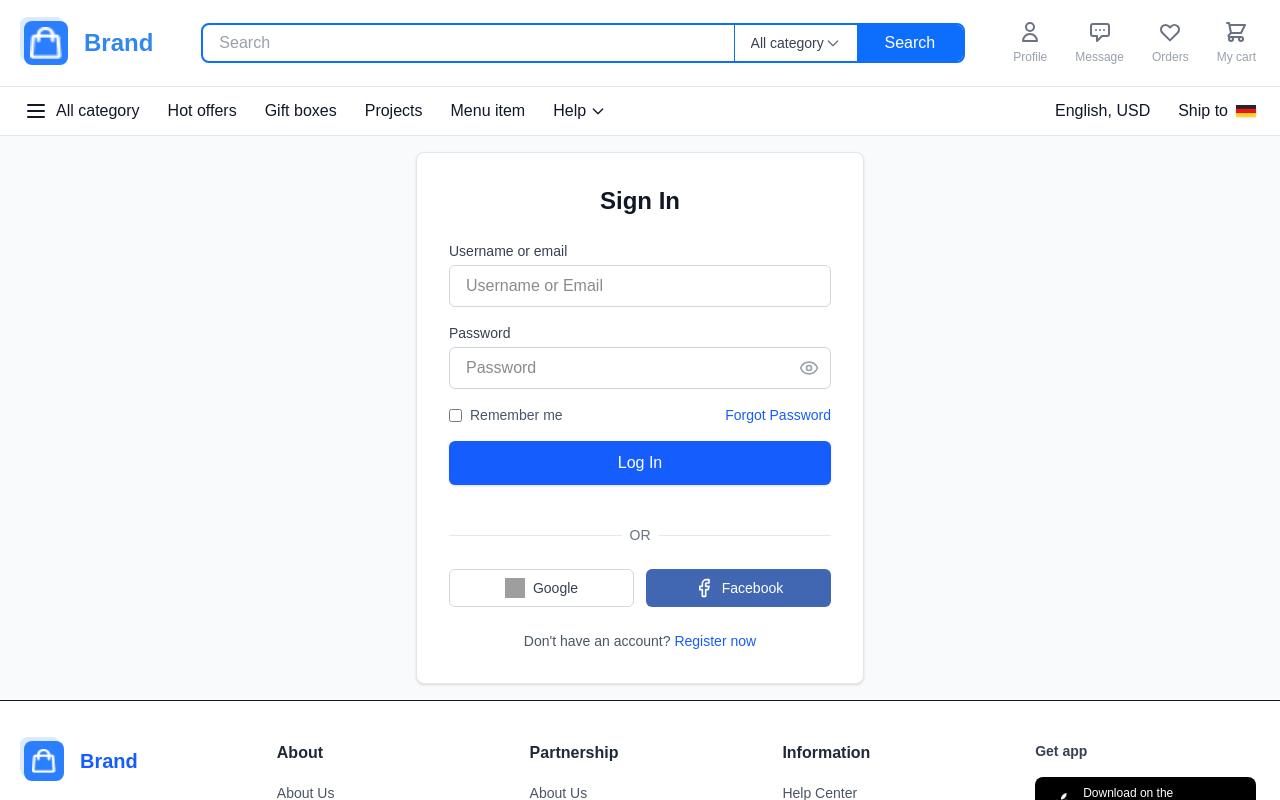
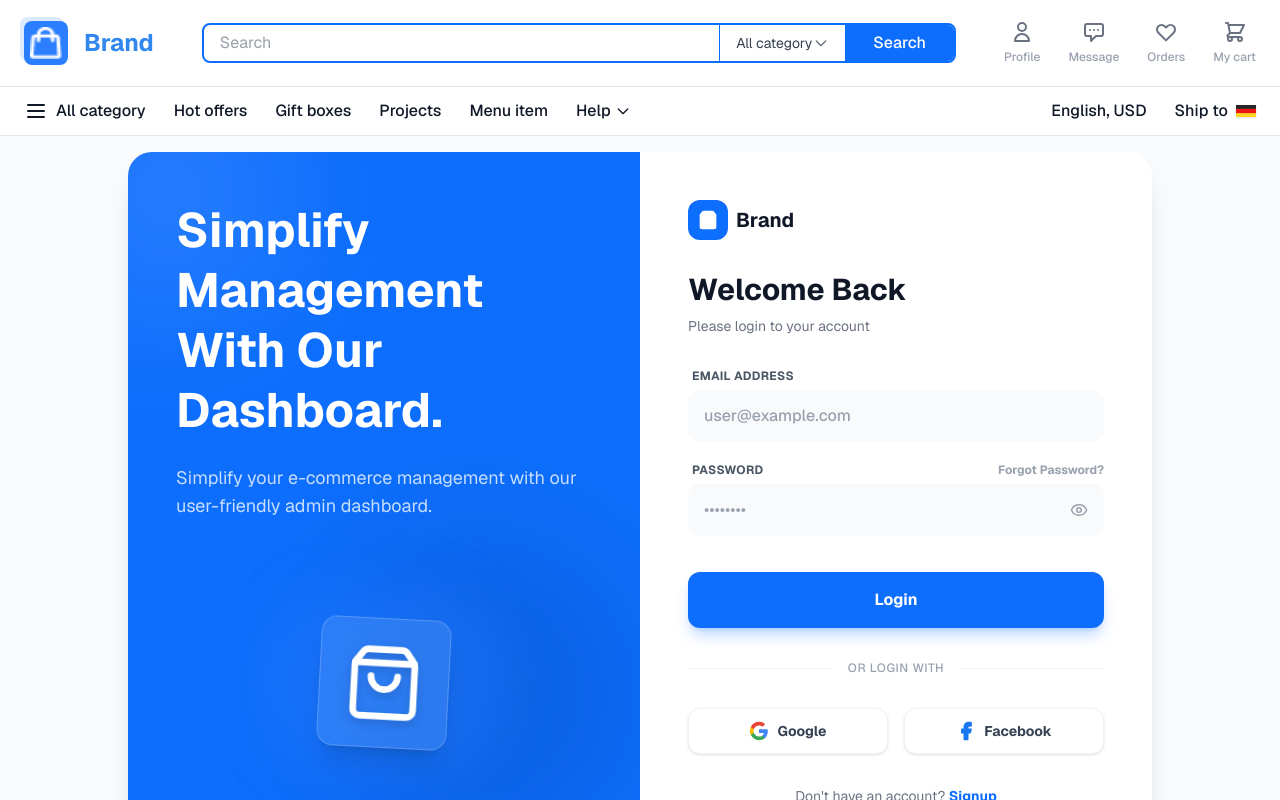
Before and after one commit to Jawad374/ecommerce-fullstack-design, a Next.js app: page /login in a window 1280 px wide. Shown: the top 800 px of the page. Built offline with nearby package versions, Linux system fonts and the light colour scheme; grey boxes are pictures that could not be loaded.

Commit message:
login page

```diff
--- a/app/login/page.js
+++ b/app/login/page.js
@@ -2,7 +2,7 @@
 
 import { useState } from 'react';
 import Link from 'next/link';
-import { Eye, EyeOff, Facebook, Linkedin } from 'lucide-react';
+import { Eye, EyeOff, Facebook, Lock, User, Mail, ShoppingBag } from 'lucide-react';
 import Header from '@/components/layout/Header';
 import Footer from '@/components/layout/Footer';
 import { useRouter } from 'next/navigation';
@@ -14,7 +14,8 @@ export default function LoginPage() {
 
   // Form states
   const [formData, setFormData] = useState({
-    username: '',
+    name: '',
+    surname: '',
     email: '',
     password: '',
     confirmPassword: '',
@@ -31,17 +32,15 @@ export default function LoginPage() {
 
   const handleSubmit = (e) => {
     e.preventDefault();
-    // Here you would typically handle the API call
     console.log('Form submitted:', formData, isLogin ? 'Login' : 'Register');
-
-    // Simulate successful login/register
     router.push('/');
   };
 
   const toggleMode = () => {
     setIsLogin(!isLogin);
     setFormData({
-      username: '',
+      name: '',
+      surname: '',
       email: '',
       password: '',
       confirmPassword: '',
@@ -50,166 +49,187 @@ export default function LoginPage() {
   };
 
   return (
-    <div className="min-h-screen bg-gray-50 flex flex-col">
+    <div className="min-h-screen bg-gray-50 flex flex-col font-sans">
+      <div className="hidden md:block">
         <Header />
+      </div>
 
       <div className="flex-1 flex items-center justify-center p-4">
-        <div className="bg-white rounded-lg shadow-sm border border-gray-200 w-full max-w-md p-6 md:p-8">
+        {/* Main Card */}
+        <div className="bg-white rounded-3xl shadow-xl w-full max-w-5xl overflow-hidden grid md:grid-cols-2 md:min-h-150">
 
-          <h2 className="text-2xl font-bold text-gray-900 mb-6 text-center">
-            {isLogin ? 'Sign In' : 'Register'}
+        {/* Left Side - Blue Banner */}
+        <div className="hidden md:flex bg-[#0D6EFD] p-8 md:p-12 text-white flex-col justify-center relative overflow-hidden">
+           {/* Abstract Circles/Decorations */}
+           <div className="absolute top-0 left-0 w-full h-full opacity-10 pointer-events-none">
+              <div className="absolute -top-20 -left-20 w-60 h-60 rounded-full bg-white blur-3xl"></div>
+              <div className="absolute bottom-0 right-0 w-80 h-80 rounded-full bg-black blur-3xl"></div>
+           </div>
+
+           <div className="relative z-10 mb-10">
+              <h1 className="text-4xl md:text-5xl font-bold mb-6 leading-tight">
+                {isLogin ? 'Simplify Management With Our Dashboard.' : 'Join Our Growing Community Today.'}
+              </h1>
+              <p className="text-blue-100 text-lg opacity-90">
+                {isLogin
+                  ? 'Simplify your e-commerce management with our user-friendly admin dashboard.'
+                  : 'Start your journey with us and experience seamless shopping and management.'
+                }
+              </p>
+           </div>
+
+           {/* Placeholder for 3D Illustration */}
+           <div className="relative z-10 flex-1 flex items-center justify-center">
+             {/* Using a simple CSS composition to mimic the "people" or just a placeholder if image missing */}
+              <div className="w-64 h-48 bg-blue-500/30 rounded-full blur-xl absolute top-1/2 left-1/2 transform -translate-x-1/2 -translate-y-1/2"></div>
+              <div className="relative">
+                 {/* Replaced specific 3D image with a composed cart illustration using icons/css shapes */}
+                 <div className="bg-white/10 backdrop-blur-sm p-6 rounded-2xl border border-white/20 shadow-xl transform rotate-3 hover:rotate-0 transition-transform duration-500">
+                    <ShoppingBag size={80} className="text-white drop-shadow-lg" />
+                 </div>
+              </div>
+           </div>
+        </div>
+
+        {/* Right Side - Form Section */}
+        <div className="p-6 sm:p-8 md:p-12 flex flex-col justify-center bg-white">
+
+            {/* Logo area */}
+            <div className="flex justify-center md:justify-start mb-8">
+               <div className="flex items-center gap-2">
+                  <div className="w-10 h-10 bg-[#0D6EFD] rounded-xl flex items-center justify-center text-white">
+                    <ShoppingBag size={20} fill="currentColor" />
+                  </div>
+                  <span className="text-xl font-bold text-gray-900">Brand</span>
+               </div>
+            </div>
+
+            <div className="mb-8 text-center md:text-left">
+              <h2 className="text-3xl font-bold text-gray-900 mb-2">
+                {isLogin ? 'Welcome Back' : 'Create Account'}
               </h2>
+              <p className="text-gray-500 text-sm">
+                {isLogin ? 'Please login to your account' : 'Fill in your details to get started'}
+              </p>
+            </div>
 
-          <form onSubmit={handleSubmit} className="space-y-4">
-
-            {/* Username (Register only) */}
+            <form onSubmit={handleSubmit} className="space-y-5">
                 {!isLogin && (
+                    <div className="grid grid-cols-2 gap-4">
                         <div>
-                <label className="block text-sm font-medium text-gray-700 mb-1">Username</label>
+                         <label className="sr-only">First Name</label>
                          <input
                            type="text"
-                  name="username"
-                  placeholder="Username"
-                  value={formData.username}
+                           name="name"
+                           placeholder="First Name"
+                           value={formData.name}
                            onChange={handleChange}
-                  className="w-full px-4 py-2 border border-gray-300 rounded-md focus:ring-blue-500 focus:border-blue-500 outline-none transition-colors"
-                  required={!isLogin}
+                           className="w-full bg-gray-50 text-gray-900 px-4 py-3.5 rounded-xl border-none outline-none focus:ring-2 focus:ring-blue-500/20 transition-all font-medium placeholder:text-gray-400"
                          />
+                        </div>
+                        <div>
+                         <label className="sr-only">Last Name</label>
+                         <input
+                           type="text"
+                           name="surname"
+                           placeholder="Last Name"
+                           value={formData.surname}
+                           onChange={handleChange}
+                           className="w-full bg-gray-50 text-gray-900 px-4 py-3.5 rounded-xl border-none outline-none focus:ring-2 focus:ring-blue-500/20 transition-all font-medium placeholder:text-gray-400"
+                         />
+                        </div>
                     </div>
                 )}
 
-            {/* Email */}
                 <div>
-              <label className="block text-sm font-medium text-gray-700 mb-1">Username or email</label>
+                    <label className="block text-xs font-bold text-gray-600 uppercase tracking-wide mb-1.5 ml-1">
+                        {isLogin ? "Email Address" : "Email"}
+                    </label>
                     <input
-                type="text" // user might use username or email
+                        type="text"
                         name="email"
-                placeholder="Username or Email"
+                        placeholder="user@example.com"
                         value={formData.email}
                         onChange={handleChange}
-                className="w-full px-4 py-2 border border-gray-300 rounded-md focus:ring-blue-500 focus:border-blue-500 outline-none transition-colors"
-                required
+                        className="w-full bg-gray-50 text-gray-900 px-4 py-3.5 rounded-xl border-none outline-none focus:ring-2 focus:ring-blue-500/20 transition-all font-medium placeholder:text-gray-400"
                     />
                 </div>
 
-            {/* Password */}
                 <div>
-              <label className="block text-sm font-medium text-gray-700 mb-1">Password</label>
+                    <div className="flex justify-between items-center mb-1.5 ml-1">
+                        <label className="block text-xs font-bold text-gray-600 uppercase tracking-wide">
+                            Password
+                        </label>
+                        {isLogin && <button type="button" className="text-xs font-bold text-gray-400 hover:text-[#0D6EFD]">Forgot Password?</button>}
+                    </div>
                     <div className="relative">
                         <input
                             type={showPassword ? 'text' : 'password'}
                             name="password"
-                  placeholder="Password"
+                            placeholder="••••••••"
                             value={formData.password}
                             onChange={handleChange}
-                  className="w-full px-4 py-2 border border-gray-300 rounded-md focus:ring-blue-500 focus:border-blue-500 outline-none transition-colors"
-                  required
+                            className="w-full bg-gray-50 text-gray-900 px-4 py-3.5 rounded-xl border-none outline-none focus:ring-2 focus:ring-blue-500/20 transition-all font-medium placeholder:text-gray-400"
                         />
                         <button
                             type="button"
                             onClick={() => setShowPassword(!showPassword)}
-                  className="absolute right-3 top-1/2 -translate-y-1/2 text-gray-400 hover:text-gray-600"
+                            className="absolute right-4 top-1/2 -translate-y-1/2 text-gray-400 hover:text-gray-600"
                         >
-                  {showPassword ? <EyeOff size={20} /> : <Eye size={20} />}
+                            {showPassword ? <EyeOff size={18} /> : <Eye size={18} />}
                         </button>
                     </div>
                 </div>
 
-            {/* Confirm Password (Register only) */}
-            {!isLogin && (
-              <div>
-                <label className="block text-sm font-medium text-gray-700 mb-1">Repeat password</label>
-                <div className="relative">
-                  <input
-                    type={showPassword ? 'text' : 'password'}
-                    name="confirmPassword"
-                    placeholder="Repeat password"
-                    value={formData.confirmPassword}
-                    onChange={handleChange}
-                    className="w-full px-4 py-2 border border-gray-300 rounded-md focus:ring-blue-500 focus:border-blue-500 outline-none transition-colors"
-                    required={!isLogin}
-                  />
-                  <button
-                    type="button"
-                    onClick={() => setShowPassword(!showPassword)}
-                    className="absolute right-3 top-1/2 -translate-y-1/2 text-gray-400 hover:text-gray-600"
-                  >
-                    {showPassword ? <EyeOff size={20} /> : <Eye size={20} />}
-                  </button>
-                </div>
-              </div>
-            )}
-
-            {/* Remember Me and Forgot Password (Login only) */}
-            {isLogin && (
-              <div className="flex items-center justify-between text-sm">
-                <label className="flex items-center gap-2 cursor-pointer">
-                  <input
-                    type="checkbox"
-                    name="rememberMe"
-                    checked={formData.rememberMe}
-                    onChange={handleChange}
-                    className="rounded text-blue-600 focus:ring-blue-500 border-gray-300"
-                  />
-                  <span className="text-gray-600">Remember me</span>
-                </label>
-                <a href="#" className="text-blue-600 hover:underline font-medium">Forgot Password</a>
-              </div>
-            )}
-
-            {/* Submit Button */}
                 <button
                     type="submit"
-              className="w-full bg-blue-600 hover:bg-blue-700 text-white font-medium py-2.5 rounded-md transition-colors shadow-sm active:scale-[0.98]"
+                    className="w-full bg-[#0D6EFD] hover:bg-blue-700 text-white font-bold py-4 rounded-xl shadow-lg shadow-blue-500/30 transition-all transform active:scale-[0.98] mt-4"
                 >
-              {isLogin ? 'Log In' : 'Register now'}
+                    {isLogin ? 'Login' : 'Sign Up'}
                 </button>
+            </form>
 
-            {/* Separator */}
-            <div className="relative my-6">
+            <div className="relative my-8">
                 <div className="absolute inset-0 flex items-center">
-                <div className="w-full border-t border-gray-200"></div>
+                    <div className="w-full border-t border-gray-100"></div>
                 </div>
-              <div className="relative flex justify-center text-sm">
-                <span className="px-2 bg-white text-gray-500">OR</span>
+                <div className="relative flex justify-center">
+                    <span className="px-4 bg-white text-xs text-gray-400 font-medium uppercase tracking-wider">Or {isLogin ? 'login' : 'register'} with</span>
                 </div>
             </div>
 
-            {/* Social Login */}
-            <div className="grid grid-cols-2 gap-3">
-              <button
-                type="button"
-                className="flex items-center justify-center gap-2 px-4 py-2 border border-gray-300 rounded-md hover:bg-gray-50 transition-colors text-sm font-medium text-gray-700"
-              >
-                <img src="/icons/google.png" alt="Google" className="w-5 h-5" onError={(e) => e.target.style.display = 'none'} />
-                <span className={!isLogin ? "hidden sm:inline" : ""}>Google</span>
+            <div className="grid grid-cols-2 gap-4">
+                <button type="button" className="flex items-center justify-center gap-2 px-6 py-3 border border-gray-100 rounded-xl hover:bg-gray-50 transition-colors bg-white shadow-sm">
+                    <svg className="w-5 h-5" viewBox="0 0 24 24" fill="none" xmlns="http://www.w3.org/2000/svg">
+                        <path d="M22.56 12.25c0-.78-.07-1.53-.2-2.25H12v4.26h5.92c-.26 1.37-1.04 2.53-2.21 3.31v2.77h3.57c2.08-1.92 3.28-4.74 3.28-8.09z" fill="#4285F4"/>
+                        <path d="M12 23c2.97 0 5.46-.98 7.28-2.66l-3.57-2.77c-.98.66-2.23 1.06-3.71 1.06-2.86 0-5.29-1.93-6.16-4.53H2.18v2.84C3.99 20.53 7.7 23 12 23z" fill="#34A853"/>
+                        <path d="M5.84 14.09c-.22-.66-.35-1.36-.35-2.09s.13-1.43.35-2.09V7.07H2.18C1.43 8.55 1 10.22 1 12s.43 3.45 1.18 4.93l2.85-2.21-1.19-.63z" fill="#FBBC05"/>
+                        <path d="M12 5.38c1.62 0 3.06.56 4.21 1.64l3.15-3.15C17.45 2.09 14.97 1 12 1 7.7 1 3.99 3.47 2.18 7.07l3.66 2.84c.87-2.6 3.3-4.53 6.16-4.53z" fill="#EA4335"/>
+                    </svg>
+                    <span className="text-sm font-bold text-gray-700">Google</span>
                 </button>
-              <button
-                type="button"
-                className="flex items-center justify-center gap-2 px-4 py-2 bg-[#4267B2] hover:bg-[#365899] text-white rounded-md transition-colors text-sm font-medium"
-              >
-                <Facebook size={20} />
-                <span className={!isLogin ? "hidden sm:inline" : ""}>Facebook</span>
+                <button type="button" className="flex items-center justify-center gap-2 px-6 py-3 border border-gray-100 rounded-xl hover:bg-gray-50 transition-colors bg-white shadow-sm">
+                    <Facebook className="w-5 h-5 text-[#1877F2] fill-current" />
+                    <span className="text-sm font-bold text-gray-700">Facebook</span>
                 </button>
             </div>
 
-            {/* Toggle Mode */}
-            <div className="text-center mt-6 text-sm text-gray-600">
+            <div className="mt-8 text-center">
+                <p className="text-gray-500 text-sm">
                     {isLogin ? "Don't have an account? " : "Already have an account? "}
-              <button
-                type="button"
-                onClick={toggleMode}
-                className="text-blue-600 hover:underline font-medium"
-              >
-                {isLogin ? 'Register now' : 'Log in'}
+                    <button onClick={toggleMode} className="text-[#0D6EFD] font-bold hover:underline">
+                        {isLogin ? 'Signup' : 'Login'}
                     </button>
+                </p>
             </div>
 
-          </form>
+        </div>
       </div>
       </div>
 
+      <div className="hidden md:block">
         <Footer />
+      </div>
     </div>
   );
 }
--- a/components/product/MobileProductView.js
+++ b/components/product/MobileProductView.js
@@ -127,7 +127,7 @@ export default function MobileProductView() {
         <h2 className="px-4 text-lg font-bold mb-4">You may also like</h2>
         <div className="flex gap-4 overflow-x-auto px-4 no-scrollbar pb-4">
           {[1, 2, 3].map((item) => (
-            <div key={item} className="min-w-[140px] border border-gray-100 rounded-lg p-3">
+            <div key={item} className="min-w-35 border border-gray-100 rounded-lg p-3">
               <div className="w-full h-28 bg-gray-50 rounded mb-2 flex items-center justify-center text-2xl">🎒</div>
               <p className="font-bold text-gray-900 text-sm">$10.30</p>
               <p className="text-xs text-gray-500 line-clamp-2 mt-1">Solid Backpack blue jeans large size</p>
```
Lines whose indentation alone changed are shown as unchanged.
